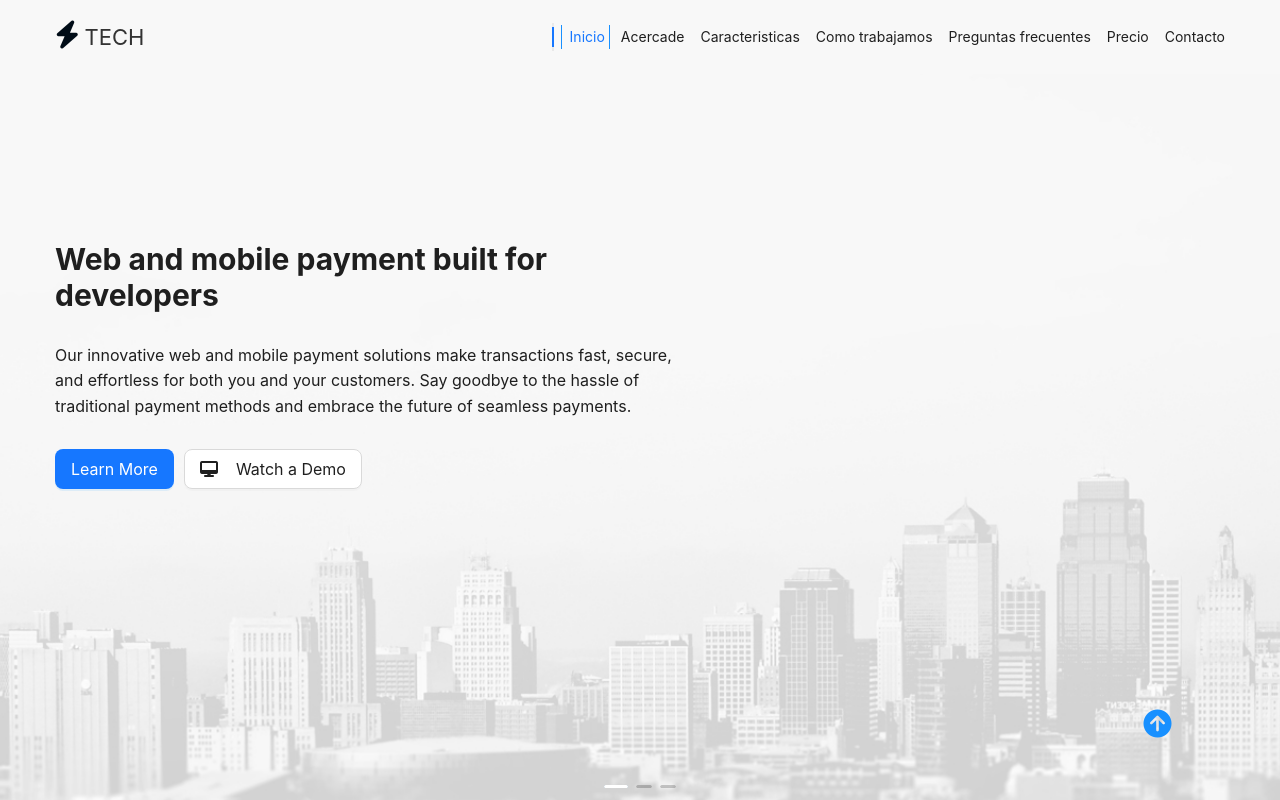
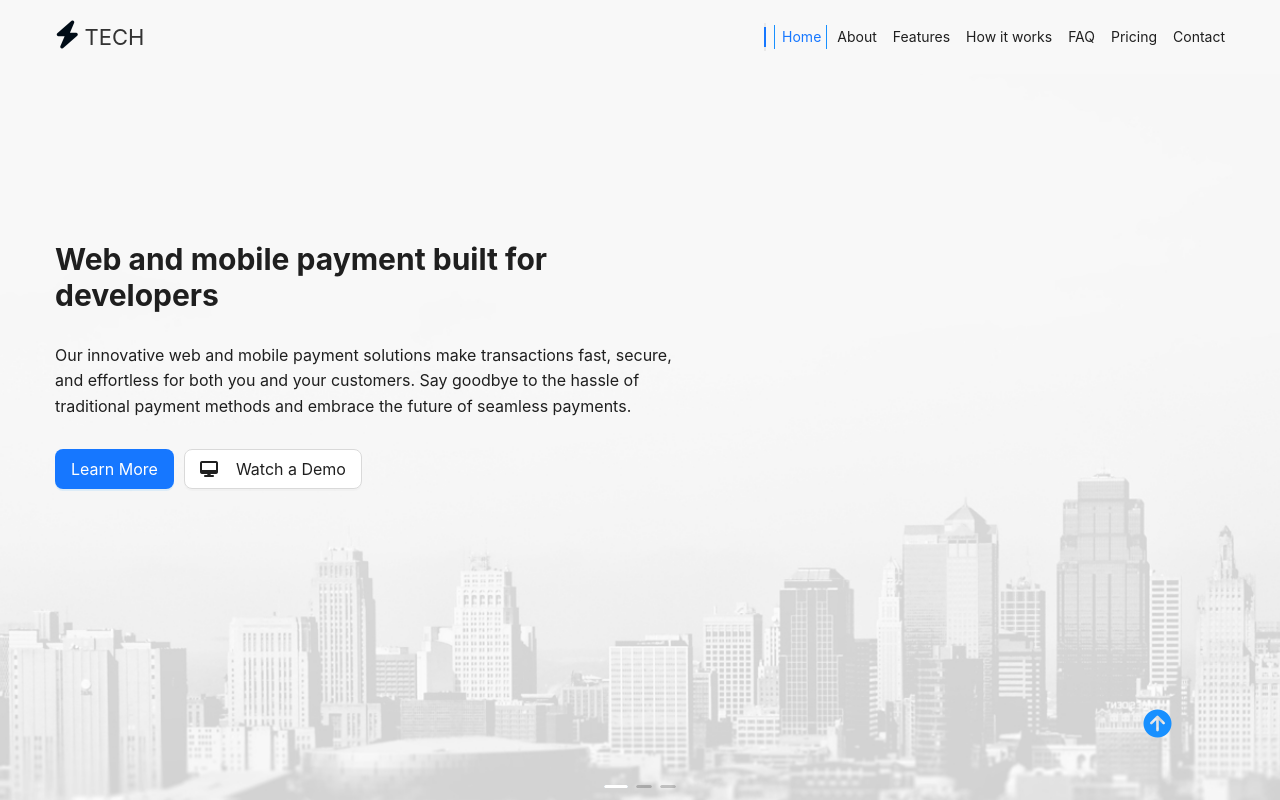
Before and after one commit to JESUSDAViD23/Barberia, a React (Create React App) app: page / in a window 1280 px wide. Shown: the top 800 px of the page. Built offline with nearby package versions, Linux system fonts and the light colour scheme.

Commit message:
Update header.js

```diff
--- a/src/components/common/header.js
+++ b/src/components/common/header.js
@@ -24,13 +24,13 @@ function AppHeader() {
         </div>
         <div className="mobileHidden">
           <Anchor targetOffset="65">
-            <Link href="#hero" title="Inicio" />
-            <Link href="#about" title="Acercade" />
-            <Link href="#feature" title="Caracteristicas" />
-            <Link href="#works" title="Como trabajamos" />
-            <Link href="#faq" title="Preguntas frecuentes" />
-            <Link href="#pricing" title="Precio" />
-            <Link href="#contact" title="Contacto" />
+            <Link href="#hero" title="Home" />
+            <Link href="#about" title="About" />
+            <Link href="#feature" title="Features" />
+            <Link href="#works" title="How it works" />
+            <Link href="#faq" title="FAQ" />
+            <Link href="#pricing" title="Pricing" />
+            <Link href="#contact" title="Contact" />
           </Anchor>
         </div>
         <div className="mobileVisible">
@@ -43,13 +43,13 @@ function AppHeader() {
             onClose={onClose}
             visible={visible}
           >
-            <Anchor targetOffset="25">
-              <Link href="#hero" title="Inicio" />
-              <Link href="#about" title="Acerca de" />
-              <Link href="#feature" title="Caracteristicas" />
-              <Link href="#works" title="Como trabajamos" />
-              <Link href="#faq" title="Preguntas frecuentes" />
-              <Link href="#pricing" title="Precios" />
+            <Anchor targetOffset="65">
+              <Link href="#hero" title="Home" />
+              <Link href="#about" title="About" />
+              <Link href="#feature" title="Features" />
+              <Link href="#works" title="How it works" />
+              <Link href="#faq" title="FAQ" />
+              <Link href="#pricing" title="Pricing" />
               <Link href="#contact" title="Contact" />
             </Anchor>
           </Drawer>
```
